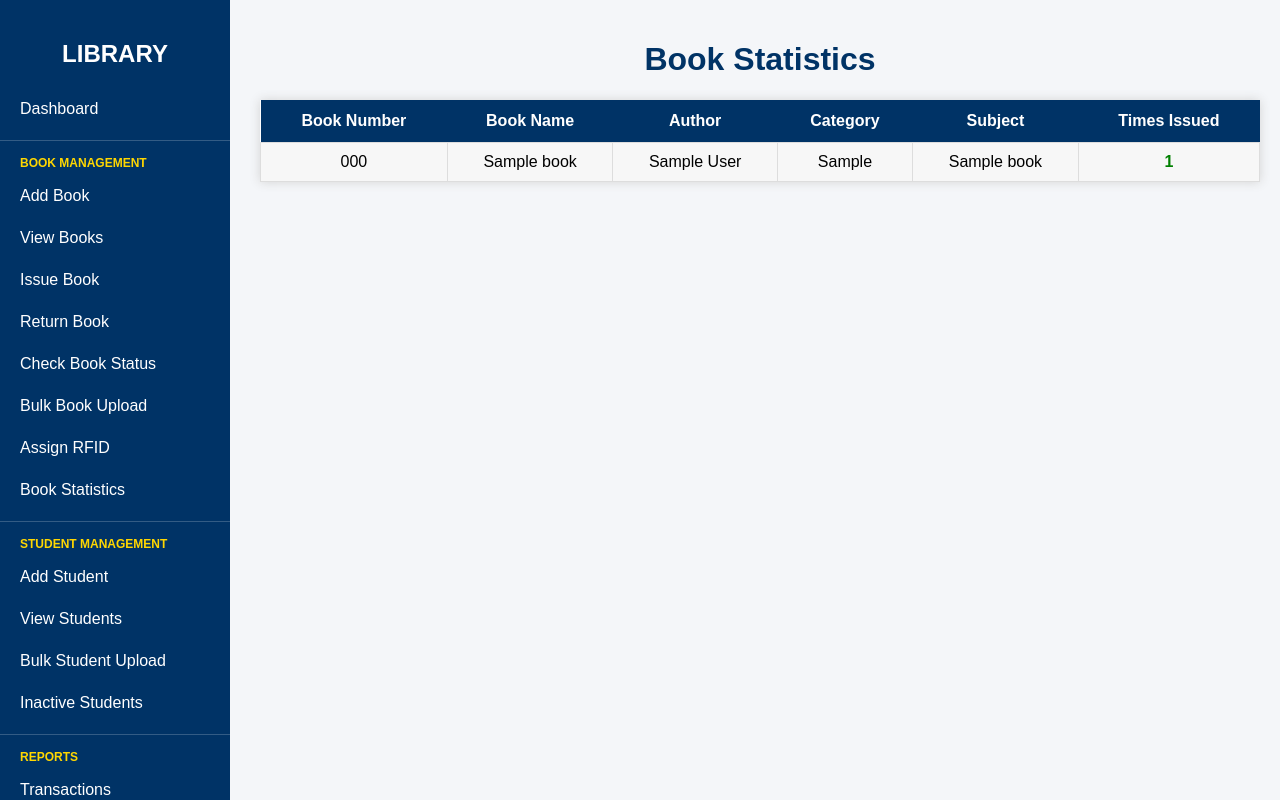
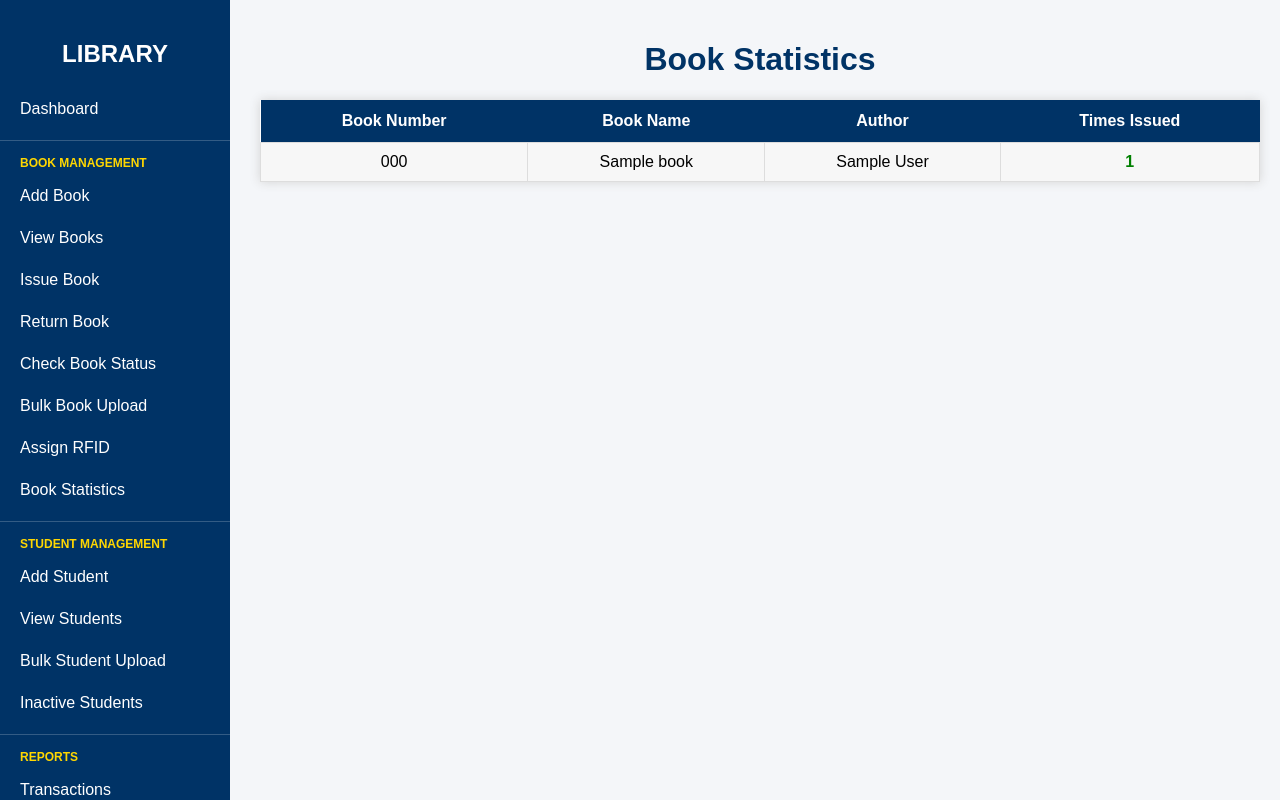
Before and after one commit to Gayathiri-11/RFID-Library-Management-System, a Flask app: page /book_statistics in a window 1280 px wide. Run offline with Flask 3, Linux system fonts and the light colour scheme; tables that the repository leaves empty or names only in its code hold one stand-in row (values such as "Sample post").

Commit message:
books page

```diff
--- a/routes/books.py
+++ b/routes/books.py
@@ -418,8 +418,6 @@ def book_statistics():
             book_number,
             book_name,
             author,
-            category,
-            subject,
             issue_count
         FROM books
         ORDER BY issue_count DESC
--- a/templates/book_statistics.html
+++ b/templates/book_statistics.html
@@ -68,8 +68,6 @@ tr:nth-child(even){
 <th>Book Number</th>
 <th>Book Name</th>
 <th>Author</th>
-<th>Category</th>
-<th>Subject</th>
 <th>Times Issued</th>
 </tr>
 
@@ -80,8 +78,6 @@ tr:nth-child(even){
 <td>{{ b.book_number }}</td>
 <td>{{ b.book_name }}</td>
 <td>{{ b.author }}</td>
-<td>{{ b.category }}</td>
-<td>{{ b.subject }}</td>
 
 <td class="popular">
 {{ b.issue_count }}
```
